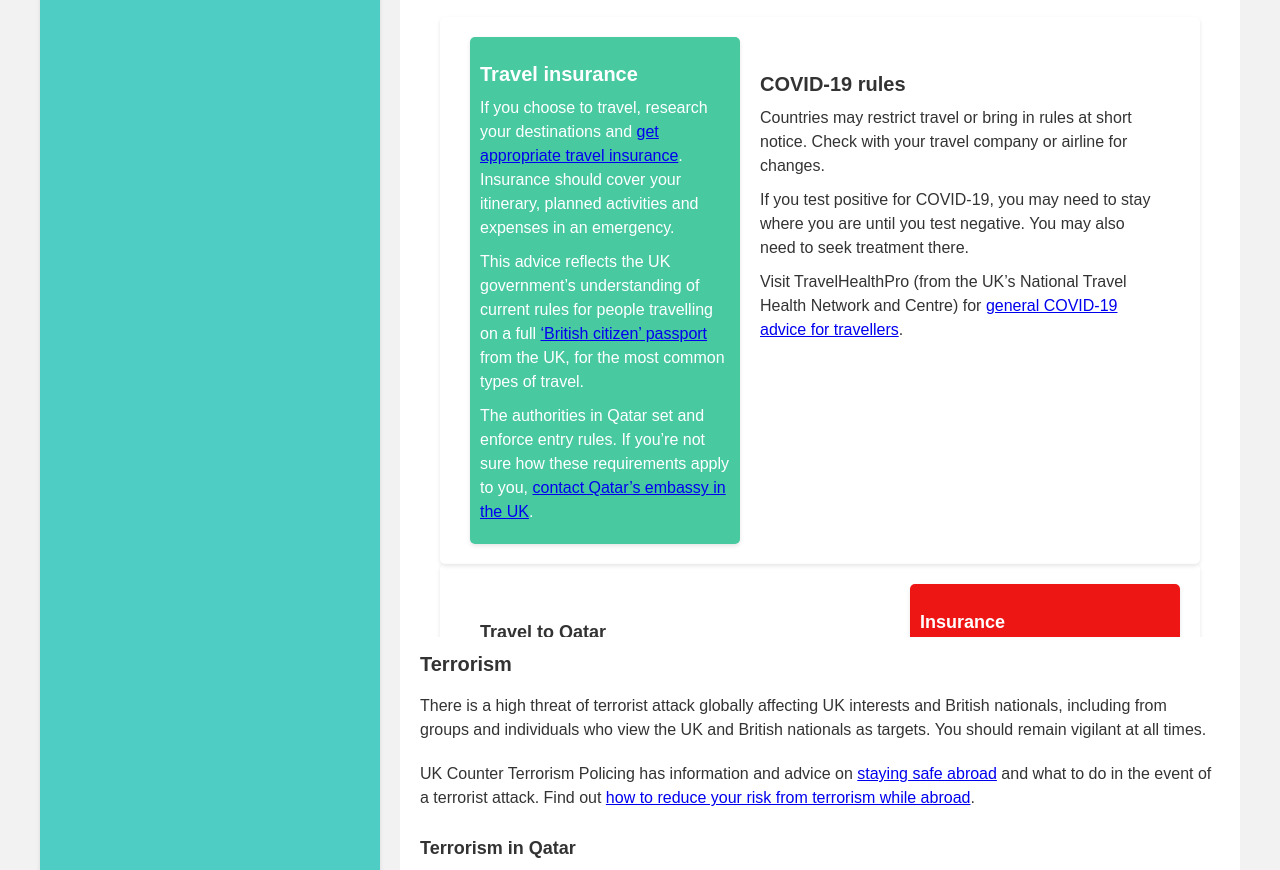
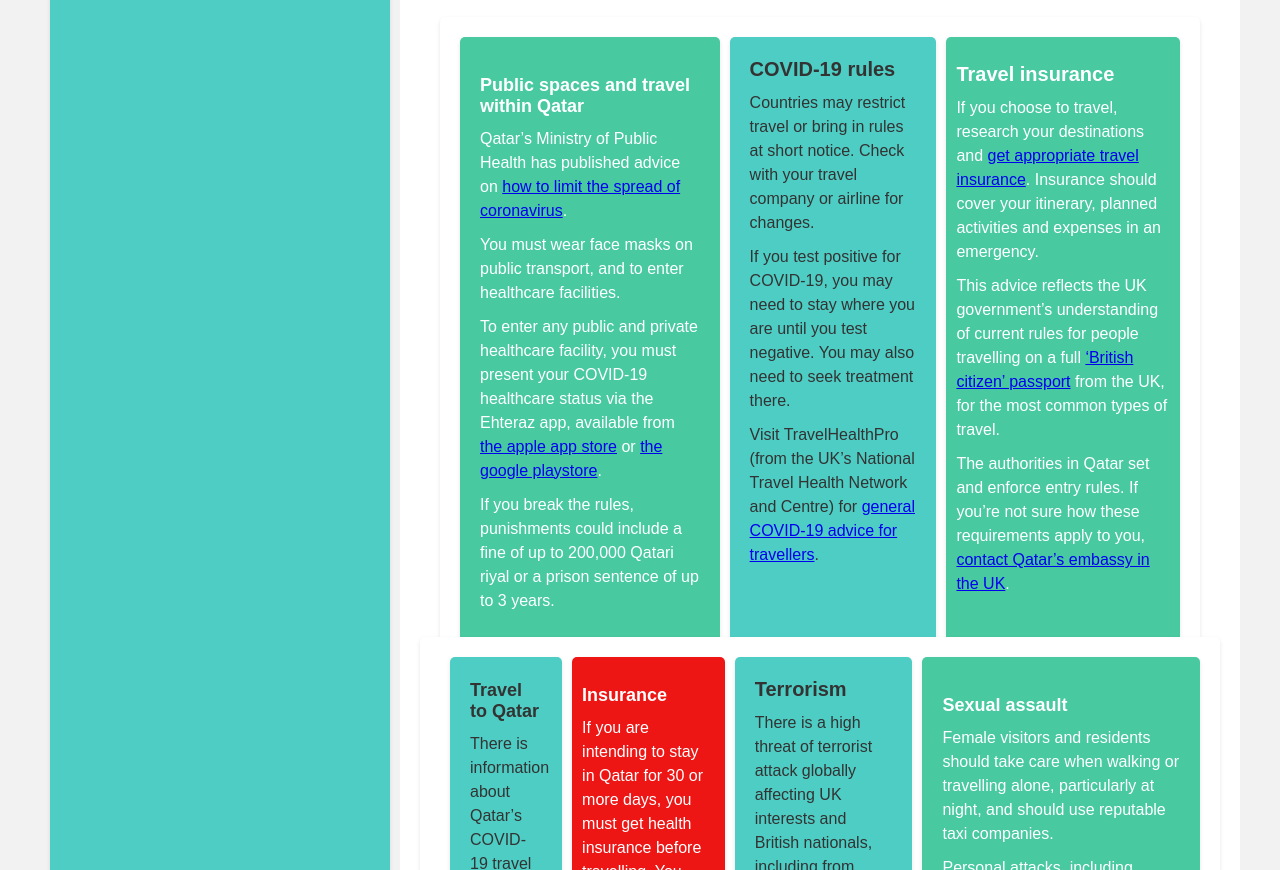
Before and after one commit to Maldini02/CO4127, a plain HTML site: page index.html in a window 1280 px wide. Shown: the part 3073-3943 px from the top of the page. Drawn offline with Linux system fonts and the light colour scheme.

Commit message:
index solved

```diff
--- a/index.html
+++ b/index.html
@@ -224,6 +224,21 @@
 
                     <div class="container7">
                         <div class="container6">
+                            <div class="container13">
+                                <h3>Public spaces and travel within Qatar</h3>
+                                <p>Qatar’s Ministry of Public Health has published advice on <a  href="https://covid19.moph.gov.qa/EN/How-to-protect-yourself/Pages/default.aspx" target="_blank">how to limit the spread of coronavirus</a>.</p>
+                                <p>You must wear face masks on public transport, and to enter healthcare facilities.</p>
+                                <p>To enter any public and private healthcare facility, you must present your COVID-19 healthcare status via the Ehteraz app, available from <a  href="https://apps.apple.com/us/app/ehteraz/id1507150430" target="_blank">the apple app store</a> or <a  href="https://play.google.com/store/apps/details?id=com.moi.covid19&amp;hl=en&amp;gl=US" target="_blank">the google playstore</a>.</p>
+                                <p>If you break the rules, punishments could include a fine of up to 200,000 Qatari riyal or a prison sentence of up to 3 years.</p>
+                            </div>
+
+                            <div class="container2">
+                            <h2>COVID-19 rules</h2>
+                                <p>Countries may restrict travel or bring in rules at short notice. Check with your travel company or airline for changes.</p>
+                                <p>If you test positive for COVID-19, you may need to stay where you are until you test negative. You may also need to seek treatment there.</p>
+                                <p>Visit TravelHealthPro (from the UK’s National Travel Health Network and Centre) for <a  href="https://travelhealthpro.org.uk/news/499/novel-coronavirus-covid-19-general-advice-for-travellers" target="_blank">general COVID-19 advice for travellers</a>.</p>
+                            </div>
+
                             <div class="container12">
                                 <h2>Travel insurance</h2>
                                     <p>If you choose to travel, research your destinations and <a href="https://www.gov.uk/guidance/foreign-travel-insurance"  target="_blank">get appropriate travel insurance</a>. Insurance should cover your itinerary, planned activities and expenses in an emergency.</p>
@@ -231,43 +246,41 @@
                                     <p>The authorities in Qatar set and enforce entry rules. If you’re not sure how these requirements apply to you, <a href="https://www.gov.uk/government/publications/foreign-embassies-in-the-uk"  target="_blank">contact Qatar’s embassy in the UK</a>.</p>
                             </div>
 
-                            <div class="container7">
-                            <h2 id="covid-19-rules">COVID-19 rules</h2>
-                                <p>Countries may restrict travel or bring in rules at short notice. Check with your travel company or airline for changes.</p>
-                                <p>If you test positive for COVID-19, you may need to stay where you are until you test negative. You may also need to seek treatment there.</p>
-                                <p>Visit TravelHealthPro (from the UK’s National Travel Health Network and Centre) for <a  href="https://travelhealthpro.org.uk/news/499/novel-coronavirus-covid-19-general-advice-for-travellers" target="_blank">general COVID-19 advice for travellers</a>.</p>
                         </div>
                     </div>
+
                     <div class="container6">
-                            <div class="container7">
-                            <h3 id="travel-to-qatar">Travel to Qatar</h3>
+                        <div class="container2">
+                        <h3>Travel to Qatar</h3>
                             <p>There is information about Qatar’s COVID-19 travel and return policy on Qatar’s <a  href="https://covid19.moph.gov.qa/EN/travel-and-return-policy/Pages/default.aspx" target="_blank">Ministry of Public Health website</a>.</p>
                             <p>You may need to have thermal screening or temperature checks when you arrive in Qatar at air, land or sea ports.</p>
                         </div>
 
                         <div class="container5">
-                            <h3 id="insurance">Insurance</h3>
+                        <h3>Insurance</h3>
                             <p>If you are intending to stay in Qatar for 30 or more days, you must get health insurance before travelling.  You must buy an insurance policy from a&nbsp;<a  href="https://www.moph.gov.qa/english/derpartments/policyaffairs/hfid/hirs/insurancecompanies/Pages/default.aspx" target="_blank">registered Ministry of Public Health insurance provider</a>(MOPH).</p>
                             <p>All visitors are advised to get travel insurance before entering Qatar.  For more guidance see the <a  href="https://www.moph.gov.qa/english/derpartments/policyaffairs/hfid/Pages/Health-Insurance-Scheme.aspx" target="_blank">MOPH website.</a></p>
                             <p>The standard insurance premium is 50 Qatari riyals per person, per month.</p>
                         </div>
+
+                        <div class="container2">
+                            <h2>Terrorism</h2>
+                            <p>There is a high threat of terrorist attack globally affecting UK interests and British nationals, including from groups and individuals who view the UK and British nationals as targets. You should remain vigilant at all times.</p>
+                            <p>UK Counter Terrorism Policing has information and advice on&nbsp;<a  href="https://www.counterterrorism.police.uk/safetyadvice/" target="_blank">staying safe abroad</a>&nbsp;and what to do in the event of a terrorist attack. Find out&nbsp;<a href="https://www.gov.uk/guidance/reduce-your-risk-from-terrorism-while-abroad"  target="_blank">how to reduce your risk from&nbsp;terrorism while abroad</a>.</p>
                         </div>
 
-                            <div class="container12">
-                            <h3 id="public-spaces-and-travel-within-qatar">Public spaces and travel within Qatar</h3>
-                                <p>Qatar’s Ministry of Public Health has published advice on <a  href="https://covid19.moph.gov.qa/EN/How-to-protect-yourself/Pages/default.aspx" target="_blank">how to limit the spread of coronavirus</a>.</p>
-                                <p>You must wear face masks on public transport, and to enter healthcare facilities.</p>
-                                <p>To enter any public and private healthcare facility, you must present your COVID-19 healthcare status via the Ehteraz app, available from <a  href="https://apps.apple.com/us/app/ehteraz/id1507150430" target="_blank">the apple app store</a> or <a  href="https://play.google.com/store/apps/details?id=com.moi.covid19&amp;hl=en&amp;gl=US" target="_blank">the google playstore</a>.</p>
-                                <p>If you break the rules, punishments could include a fine of up to 200,000 Qatari riyal or a prison sentence of up to 3 years.</p>
+                        <div class="container13">
+                            <h3>Sexual assault</h3>
+                                <p>Female visitors and residents should take care when walking or travelling alone, particularly at night, and should use reputable taxi companies.</p>
+                                <p>Personal attacks, including sexual assault and rape, are relatively rare, but do happen. Sentences can be severe. However, Qatari law places a high burden of proof on the victim to demonstrate that sexual relations were not consensual.  If they are determined to have been consensual, the victim or attacker may still face prosecution for the offence of sex outside of marriage.</p>
+                                <p>If you have been sexually assaulted, contact the British Embassy for advice (00 974 4496 2000). You can also read our <a href="https://www.gov.uk/government/publications/qatar-information-for-victims-of-rape-and-sexual-assault/guidance-for-victims-of-rape-and-sexual-assault-in-qatar"  target="_blank">guidance for victims of rape or sexual assault in Qatar</a>.</p>
                             </div>
                     </div>
 
-                        <h2 id="terrorism">Terrorism</h2>
-                        <p>There is a high threat of terrorist attack globally affecting UK interests and British nationals, including from groups and individuals who view the UK and British nationals as targets. You should remain vigilant at all times.</p>
-                        <div class="example">
-                        <p>UK Counter Terrorism Policing has information and advice on&nbsp;<a  href="https://www.counterterrorism.police.uk/safetyadvice/" target="_blank">staying safe abroad</a>&nbsp;and what to do in the event of a terrorist attack. Find out&nbsp;<a href="https://www.gov.uk/guidance/reduce-your-risk-from-terrorism-while-abroad"  target="_blank">how to reduce your risk from&nbsp;terrorism while abroad</a>.</p>
-                        </div>
-                        <h3 id="terrorism-in-qatar">Terrorism in Qatar</h3>
+                    <div class="container7">
+                        <div class="container6">
+                            <div class="container2">
+                                <h3>Terrorism in Qatar</h3>
                                 <p>Terrorist attacks in Qatar can’t be ruled out.</p>
                                 <p>Attacks could be indiscriminate, including in places visited by foreigners.  You should remain aware of your surroundings, keep up to date with local media reports and follow the advice of local authorities.</p>
                                 <p>Terrorists issue statements threatening to carry out attacks in the Gulf region. These include references to attacks on western interests, including:</p>
@@ -283,21 +296,22 @@
                                 <li>mosques</li>
                                 <li>large demonstrations</li>
                                 </ul>
-
-                        <h2 id="military-activity-in-the-red-sea-area">Military activity in the Red Sea area&nbsp;&nbsp;&nbsp;&nbsp;&nbsp;&nbsp;&nbsp;</h2>
-                        <p>Military activity is currently underway in response to attempts by Houthi militants to prevent movement of international shipping in the Red Sea. While the area of activity is limited to the Red Sea and Yemen, there is a possibility that Travel Advice for nearby countries could change at short notice. You should continue to monitor Travel Advice and follow any relevant instructions from local authorities.</p>
-                        <h2 id="political-situation">Political situation</h2>
+                            </div>
+                            <div class="container13">
+                            <h2>Political situation</h2>
                                 <p>Events in the region, including political developments, have an impact on local public opinion. Be aware of local sensitivities on these issues. Follow news reports and avoid public gatherings and demonstrations. There is the potential for increased tension on Fridays.</p>
                                 <p>If any incidents occur, monitor local media reports and follow the advice of the local authorities.</p>
+
+                                <h2>Military activity in the Red Sea area&nbsp;&nbsp;&nbsp;&nbsp;&nbsp;&nbsp;&nbsp;</h2>
+                                <p>Military activity is currently underway in response to attempts by Houthi militants to prevent movement of international shipping in the Red Sea. While the area of activity is limited to the Red Sea and Yemen, there is a possibility that Travel Advice for nearby countries could change at short notice. You should continue to monitor Travel Advice and follow any relevant instructions from local authorities.</p>
 
                                 <h2 id="crime">Crime</h2>
                                 <p>Crime levels are low, but take sensible precautions to protect yourself and your belongings.</p>
 
-                        <h3 id="sexual-assault">Sexual assault</h3>
-                        <p>Female visitors and residents should take care when walking or travelling alone, particularly at night, and should use reputable taxi companies.</p>
-                        <p>Personal attacks, including sexual assault and rape, are relatively rare, but do happen. Sentences can be severe. However, Qatari law places a high burden of proof on the victim to demonstrate that sexual relations were not consensual.  If they are determined to have been consensual, the victim or attacker may still face prosecution for the offence of sex outside of marriage.</p>
-                        <p>If you have been sexually assaulted, contact the British Embassy for advice (00 974 4496 2000). You can also read our <a href="https://www.gov.uk/government/publications/qatar-information-for-victims-of-rape-and-sexual-assault/guidance-for-victims-of-rape-and-sexual-assault-in-qatar"  target="_blank">guidance for victims of rape or sexual assault in Qatar</a>.</p>
+                            </div>
+                        </div>
 
+                    </div>
                 </div>
 
             </div>
--- a/styles.css
+++ b/styles.css
@@ -120,7 +120,8 @@ main {
 .container7,
 .container8,
 .container9,
-.container12 {
+.container12,
+.container13 {
     padding: 20px;
     border-radius: 5px;
     width: auto;
@@ -135,7 +136,8 @@ main {
     background-color: #4ECDC4;
     max-width: 300px;
     height: auto;
-    margin-right: 20px;
+    margin-right: 10px;
+    margin-left: 10px;
     padding-top: 5px;
     box-shadow: 0 2px 4px rgba(0, 0, 0, 0.1);
 }
@@ -159,7 +161,6 @@ main {
     background-color: #ee1515;
     color: #ffffff;
     box-shadow: 0 2px 4px rgba(0, 0, 0, 0.1);
-    margin-left: 10px;
 }
 
 .container12 {
@@ -171,7 +172,16 @@ main {
     background-color: #48c9a0;
     color: #ffffff;
     box-shadow: 0 2px 4px rgba(0, 0, 0, 0.1);
-    margin-left: 10px;
+}
+
+.container13 {
+    justify-content: content;
+    width: auto;
+    height: auto;
+    max-height: 3000px;
+    background-color: #48c9a0;
+    color: #ffffff;
+    box-shadow: 0 2px 4px rgba(0, 0, 0, 0.1);
 }
 
 .container .card {
```
Also changed, not shown: images/download.png, images/download1.png (added). Lines whose indentation alone changed are shown as unchanged.
